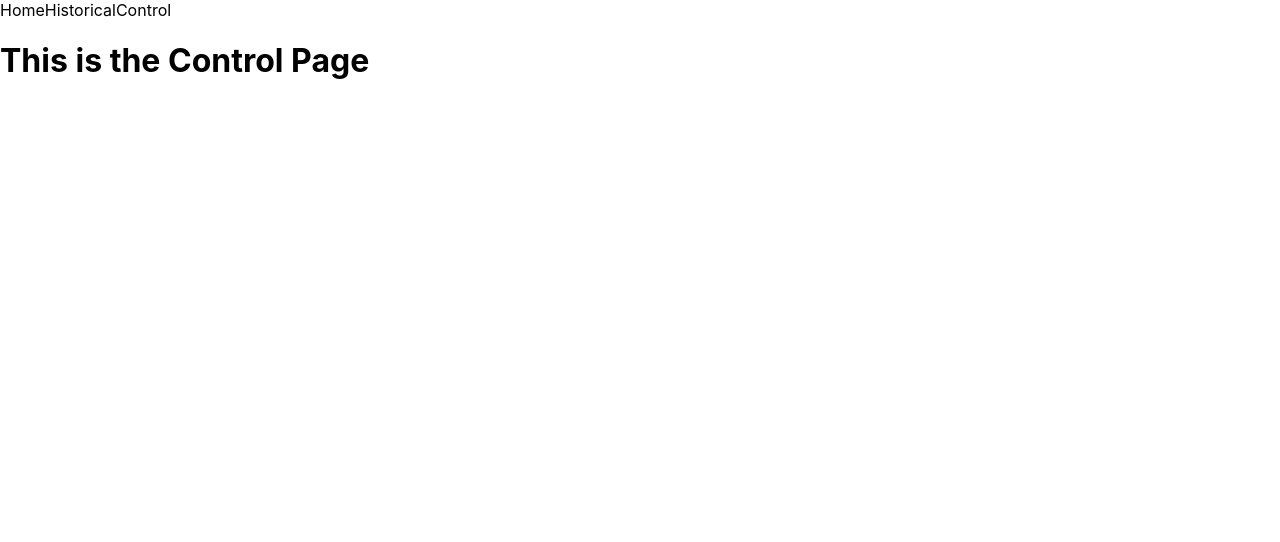
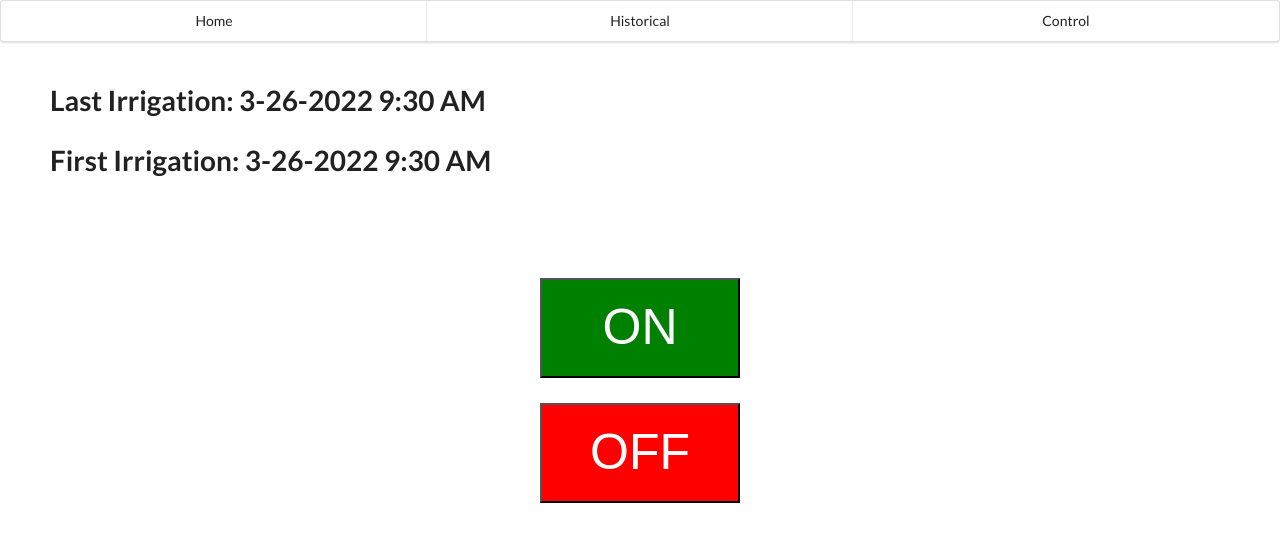
Before and after one commit to Martje55555/Senior-Design, a React (Create React App) app in the folder client/: page /control in a window 1280 px wide. Shown: the top 542 px of the page. Built offline with nearby package versions, Linux system fonts and the light colour scheme.

Commit message:
navbar and control screen progress

```diff
--- a/client/public/index.html
+++ b/client/public/index.html
@@ -5,6 +5,7 @@
     <link rel="icon" href="%PUBLIC_URL%/favicon.ico" />
     <meta name="viewport" content="width=device-width, initial-scale=1" />
     <meta name="theme-color" content="#000000" />
+    <link rel="stylesheet" href="https://cdnjs.cloudflare.com/ajax/libs/semantic-ui/2.4.1/semantic.min.css" />
     <meta
       name="description"
       content="Web site created using create-react-app"
--- a/client/src/components/control.js
+++ b/client/src/components/control.js
@@ -1,9 +1,25 @@
 import React from "react";
+
+
+import '../styles/control.css'
 
 const Control = () => {
 
     return(
-        <h1>This is the Control Page</h1>
+       <div className="outer">
+        <div className="container">
+            <h1>Last Irrigation: 3-26-2022 9:30 AM</h1>
+            <h1>First Irrigation: 3-26-2022 9:30 AM</h1>
+
+        </div>
+        <div className="buttons">
+
+                <button className="btn1">ON</button>
+
+                <button className="btn2">OFF</button>
+        </div>
+        </div>
+
     )
 }
 
--- a/client/src/components/navBar.js
+++ b/client/src/components/navBar.js
@@ -30,7 +30,7 @@ const NavBar = () => {
     }
 
     return (
-        <div className="ui fluid four item menu ar">
+        <div className="ui fluid three item menu ar">
             <a onClick={() => home()}
                 className={homeActive ? "item active" : "item"}>
                 Home
--- /dev/null
+++ b/client/src/styles/control.css
@@ -0,0 +1,37 @@
+.container{
+    margin-top: 40px;
+    margin-left: 50px;
+
+
+}
+
+.buttons{
+   margin-top: 100px;
+
+
+}
+
+.btn1{
+
+    background-color: green;
+    width: 200px;
+    height: 100px;
+    display: block;
+    margin: auto;
+    font-size: 50px;
+    color: white;
+
+
+}
+
+.btn2{
+    background-color: red;
+    width: 200px;
+    height: 100px;
+    display: block;
+    margin: auto;
+    margin-top: 25px;
+    font-size: 50px;
+    color: white;
+
+}
```
